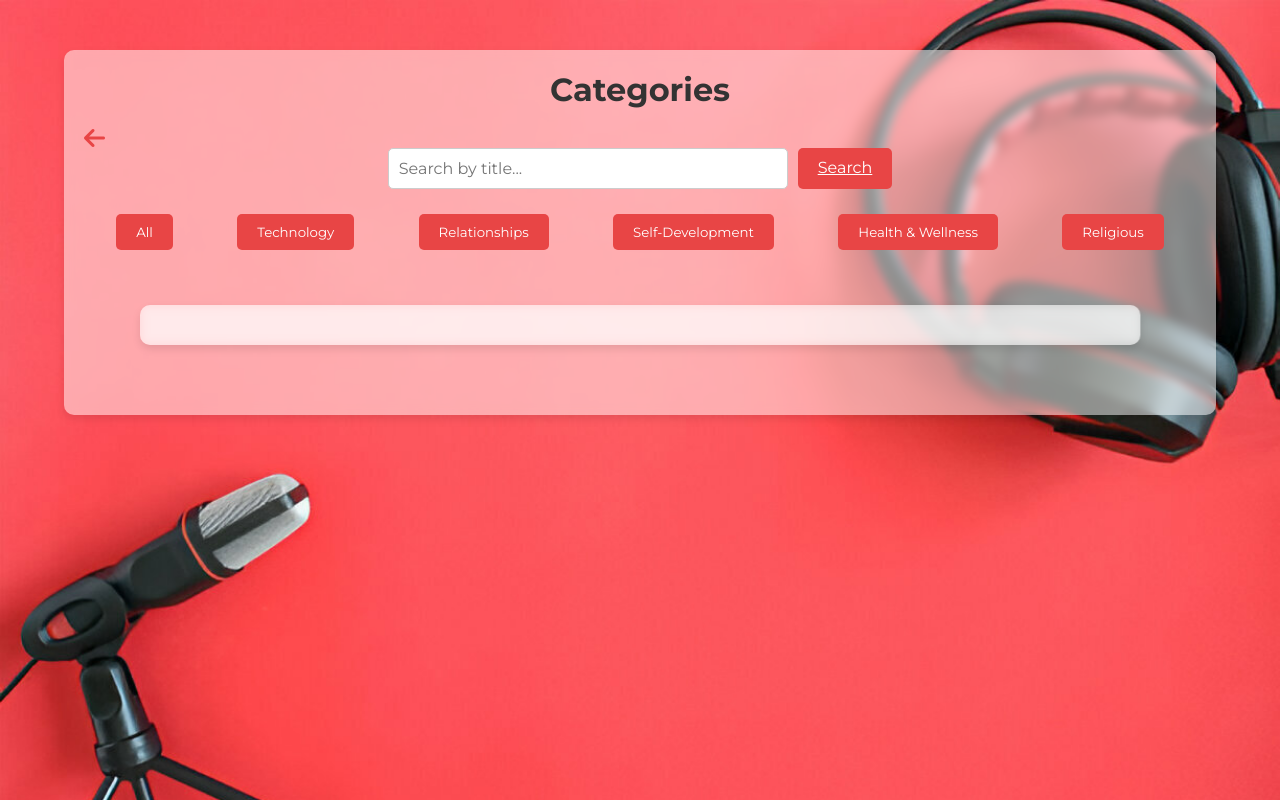
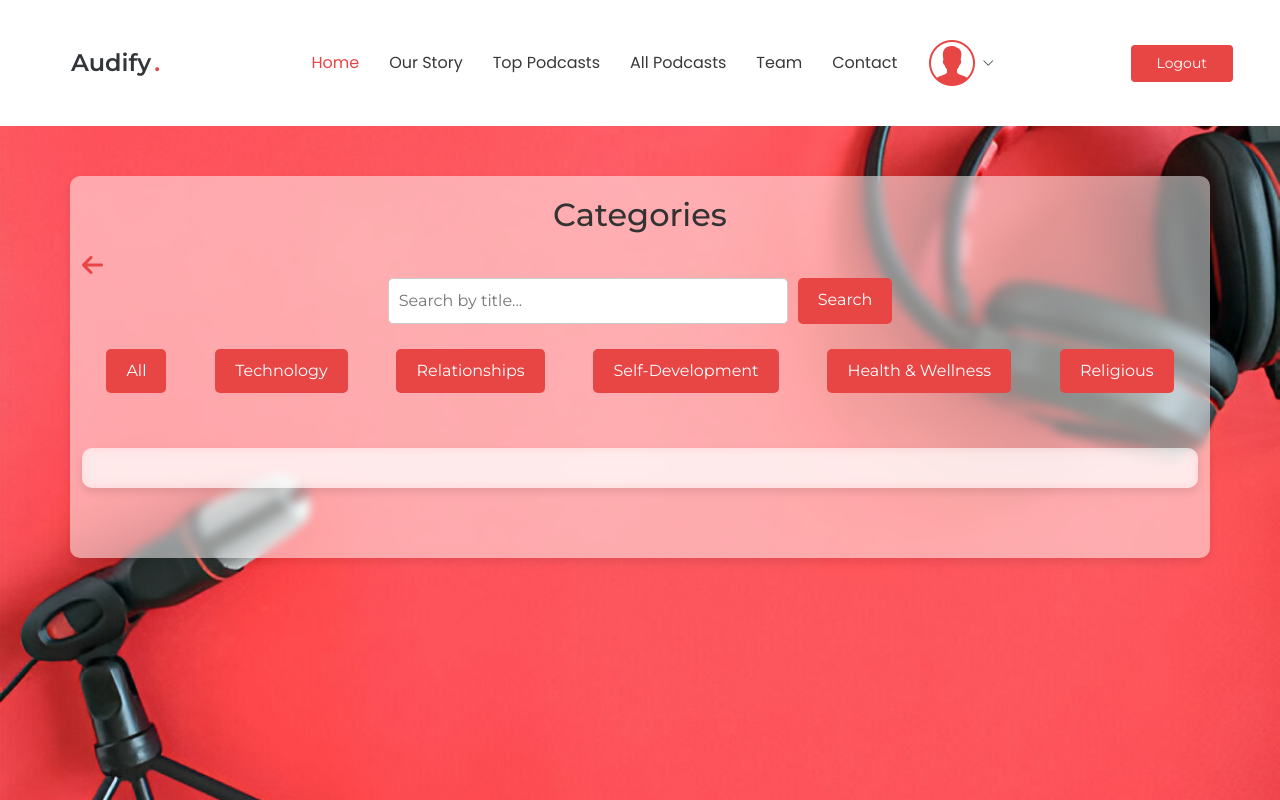
Before and after one commit to AbedAlmajed/Audify-Project, a plain HTML site: page new.html in a window 1280 px wide. Drawn offline with nearby package versions, Linux system fonts and the light colour scheme; no server answers.

Commit message:
update category page to add navbar

```diff
--- a/new.html
+++ b/new.html
@@ -6,6 +6,37 @@
   <link rel="stylesheet" href="./new.css" />
   <link rel="preconnect" href="https://fonts.googleapis.com" />
   <link rel="preconnect" href="https://fonts.gstatic.com" crossorigin />
+
+
+
+    <!-- Fonts -->
+    <link href="https://fonts.googleapis.com" rel="preconnect" />
+    <link href="https://fonts.gstatic.com" rel="preconnect" crossorigin />
+    <link
+      href="https://fonts.googleapis.com/css2?family=Open+Sans:ital,wght@0,300;0,400;0,500;0,600;0,700;0,800;1,300;1,400;1,500;1,600;1,700;1,800&family=Montserrat:ital,wght@0,100;0,200;0,300;0,400;0,500;0,600;0,700;0,800;0,900;1,100;1,200;1,300;1,400;1,500;1,600;1,700;1,800;1,900&family=Poppins:ital,wght@0,100;0,200;0,300;0,400;0,500;0,600;0,700;0,800;0,900;1,100;1,200;1,300;1,400;1,500;1,600;1,700;1,800;1,900&display=swap"
+      rel="stylesheet"
+    />
+
+    <!-- Vendor CSS Files -->
+    <link
+      href="assets/vendor/bootstrap/css/bootstrap.min.css"
+      rel="stylesheet"
+    />
+    <link
+      href="assets/vendor/bootstrap-icons/bootstrap-icons.css"
+      rel="stylesheet"
+    />
+    <link href="assets/vendor/aos/aos.css" rel="stylesheet" />
+    <link
+      href="assets/vendor/glightbox/css/glightbox.min.css"
+      rel="stylesheet"
+    />
+    <link href="assets/vendor/swiper/swiper-bundle.min.css" rel="stylesheet" />
+
+    <!-- Main CSS File -->
+    <link href="assets/css/main.css" rel="stylesheet" />
+
+
   <link
     rel="stylesheet"
     href="https://cdnjs.cloudflare.com/ajax/libs/font-awesome/6.5.2/css/all.min.css"
@@ -20,6 +51,46 @@
   <title>Categories</title>
 </head>
 <body>
+  <header id="header" class="header d-flex align-items-center ">
+    <div
+      class="container-fluid position-relative d-flex align-items-center justify-content-between"
+    >
+      <a
+        href="#"
+        class="logo d-flex align-items-center me-auto me-xl-0"
+      >
+        <!-- Uncomment the line below if you also wish to use an image logo -->
+        <!-- <img src="assets/img/logo.png" alt=""> -->
+        <h1 class="sitename mr-2" style="margin-left:59px">Audify</h1>
+        <span>.</span>
+      </a>
+
+      <nav id="navmenu" class="navmenu">
+        <ul>
+          <li><a href="./homepage.html" class="active">Home</a></li>
+          <li><a href="./homepage.html">Our Story</a></li>
+          <li><a href="./homepage.html">Top Podcasts</a></li>
+          <li><a href="#">All Podcasts</a></li>
+          <li><a href="./homepage.html">Team</a></li>
+
+          <li><a href="./contactus.html">Contact</a></li>
+          <li class="dropdown">
+              <a href="#"
+                ><img width="50px" height="50px" src="./assets/img/icons8-user-100_1.png" alt=""></span>
+                <i class="bi bi-chevron-down toggle-dropdown"></i
+              ></a>
+              <ul>
+                <li><a href="./profile.html">My Profile</a></li>
+
+              </ul>
+            </li>
+        </ul>
+        <i class="mobile-nav-toggle d-xl-none bi bi-list"></i>
+      </nav>
+      <a class="btn-getstarted" href="./loginpage.html" style="margin-right: 35px ;" id="logout">Logout</a>
+    </div>
+  </header>
+
   <div class="container">
     <h2 class="title">Categories</h2>
     <a href="./homepage.html"
```
